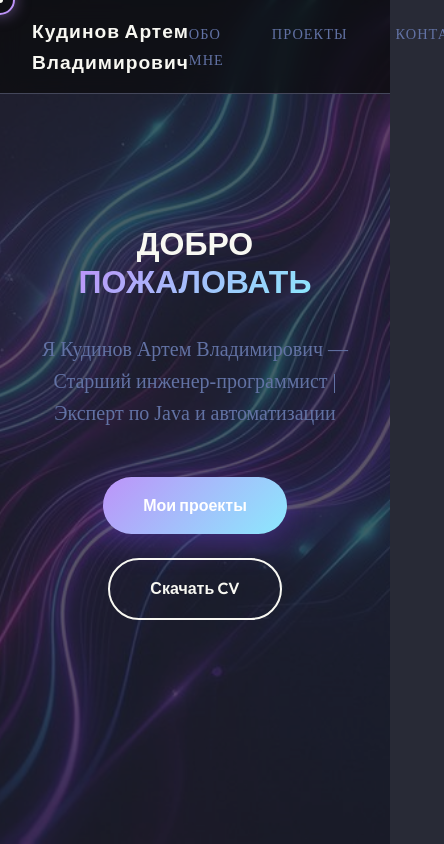
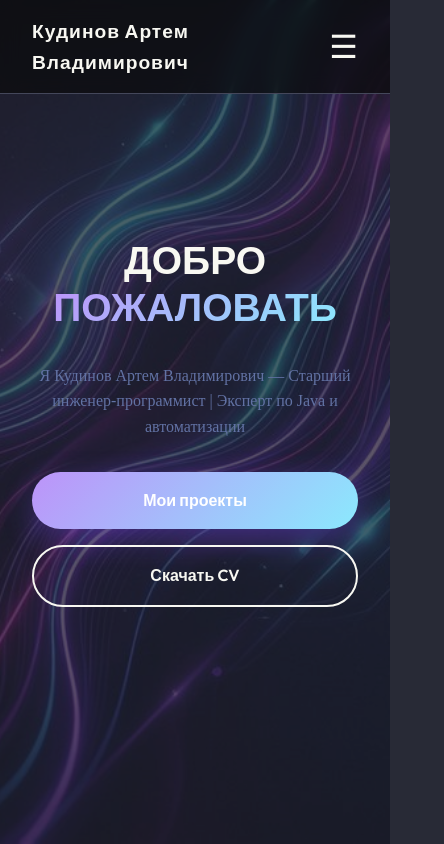
Before and after one commit to KudinovArtemilus/portfolio-2026, a React (Vite) app: page / in a window 390 px wide. Shown: the top 844 px of the page, 444 px wide, since content can reach past the window. Built offline with nearby package versions, Linux system fonts and the light colour scheme.

Commit message:
style: mobile optimization

```diff
--- a/src/App.jsx
+++ b/src/App.jsx
@@ -5,6 +5,7 @@ function App() {
     const appRef = useRef(null);
     const [mousePos, setMousePos] = useState({ x: 0, y: 0 });
     const [cursorHover, setCursorHover] = useState(false);
+    const [isMobileMenuOpen, setIsMobileMenuOpen] = useState(false);
 
     useEffect(() => {
         // Set static dark theme
@@ -125,10 +126,13 @@ function App() {
 
             <nav className="navbar">
                 <div className="logo" style={{ fontSize: '1.2rem', letterSpacing: '1px' }}>Кудинов Артем Владимирович</div>
-                <ul className="nav-links">
-                    <li><a href="#about" className="nav-link">Обо мне</a></li>
-                    <li><a href="#projects" className="nav-link">Проекты</a></li>
-                    <li><a href="#contact" className="nav-link">Контакты</a></li>
+                <button className="mobile-menu-btn" onClick={() => setIsMobileMenuOpen(!isMobileMenuOpen)}>
+                    {isMobileMenuOpen ? '✕' : '☰'}
+                </button>
+                <ul className={`nav-links ${isMobileMenuOpen ? 'active' : ''}`}>
+                    <li><a href="#about" className="nav-link" onClick={() => setIsMobileMenuOpen(false)}>Обо мне</a></li>
+                    <li><a href="#projects" className="nav-link" onClick={() => setIsMobileMenuOpen(false)}>Проекты</a></li>
+                    <li><a href="#contact" className="nav-link" onClick={() => setIsMobileMenuOpen(false)}>Контакты</a></li>
                     <li><a href="/images/resume.pdf" className="nav-link btn-download" download="Kudinov_CV.pdf">Резюме</a></li>
                 </ul>
             </nav>
--- a/style.css
+++ b/style.css
@@ -63,6 +63,17 @@ body {
     display: flex;
     list-style: none;
     gap: 3rem;
+    align-items: center;
+}
+
+.mobile-menu-btn {
+    display: none;
+    background: none;
+    border: none;
+    color: var(--text-main);
+    font-size: 2rem;
+    cursor: pointer;
+    z-index: 1001;
 }
 
 .nav-link {
@@ -554,14 +565,8 @@ h1 {
         padding: 1rem 2rem;
     }
 
-    .about-grid {
-        grid-template-columns: 1fr;
-    }
-
-    .projects-grid {
-        grid-template-columns: 1fr;
-    }
-
+    .about-grid,
+    .projects-grid,
     .education-grid {
         grid-template-columns: 1fr;
     }
@@ -574,3 +579,72 @@ h1 {
         padding: 4rem 2rem;
     }
 }
+
+@media (max-width: 768px) {
+    .mobile-menu-btn {
+        display: block;
+    }
+
+    .nav-links {
+        position: fixed;
+        top: 0;
+        right: -100%;
+        height: 100vh;
+        width: 80%;
+        background: rgba(40, 42, 54, 0.98);
+        flex-direction: column;
+        justify-content: center;
+        gap: 2rem;
+        transition: right 0.4s ease;
+        border-left: 1px solid var(--glass-border);
+    }
+
+    .nav-links.active {
+        right: 0;
+    }
+
+    .hero-content h1 {
+        font-size: clamp(2rem, 10vw, 3rem);
+    }
+
+    .reveal-text-sub {
+        font-size: 1rem;
+        margin-bottom: 2rem;
+    }
+
+    .cta-container {
+        flex-direction: column;
+        gap: 1rem;
+    }
+
+    .cta-container a {
+        width: 100%;
+    }
+
+    .stats-grid {
+        grid-template-columns: 1fr;
+    }
+
+    .timeline {
+        margin-left: -20px;
+    }
+
+    .timeline-item {
+        padding-left: 40px;
+    }
+
+    .timeline-content h3 {
+        font-size: 1.4rem;
+    }
+
+    .contact-btn {
+        width: 100%;
+        justify-content: center;
+    }
+
+    .custom-cursor,
+    .custom-cursor-dot {
+        display: none;
+        /* Hide custom cursor on touch devices */
+    }
+}
```
